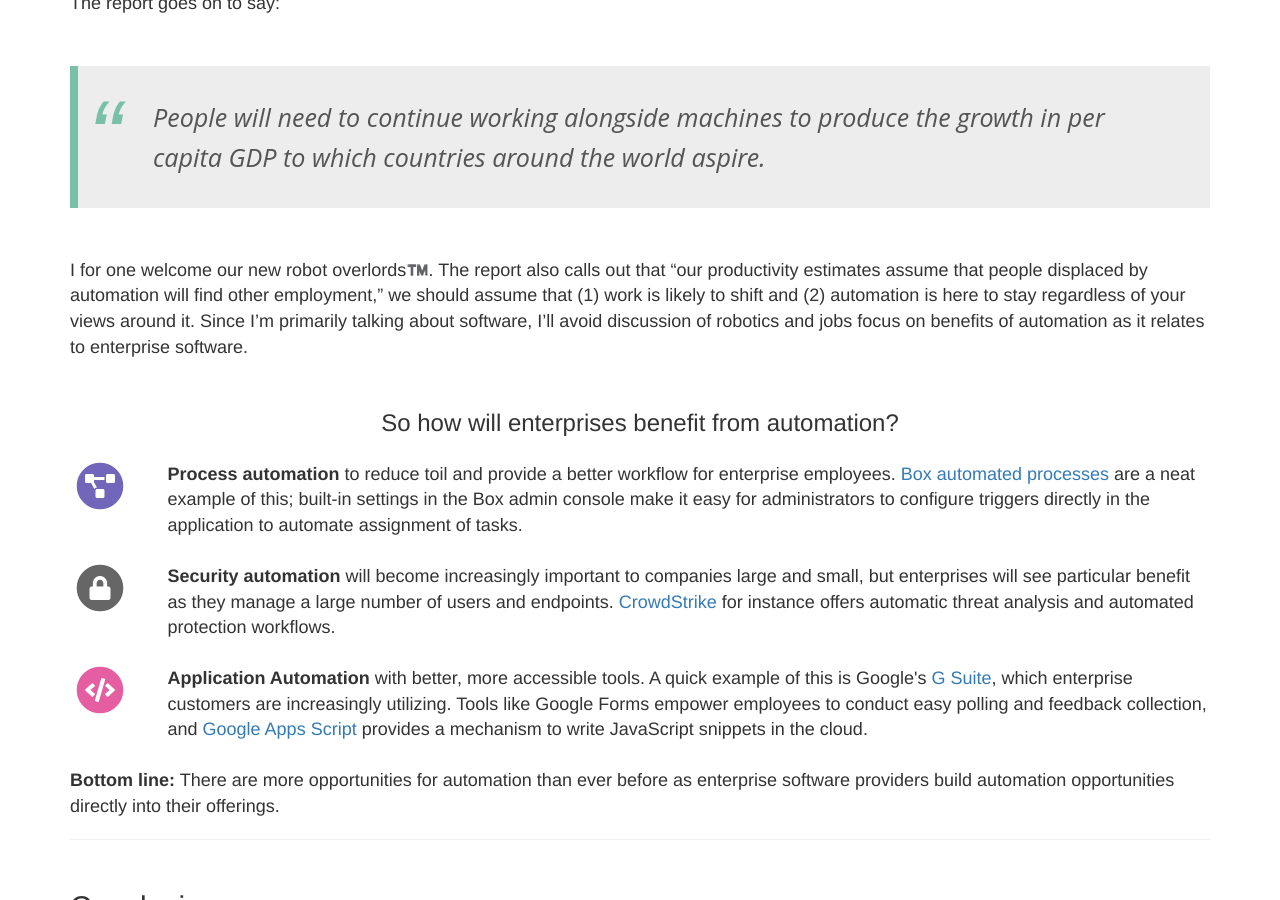
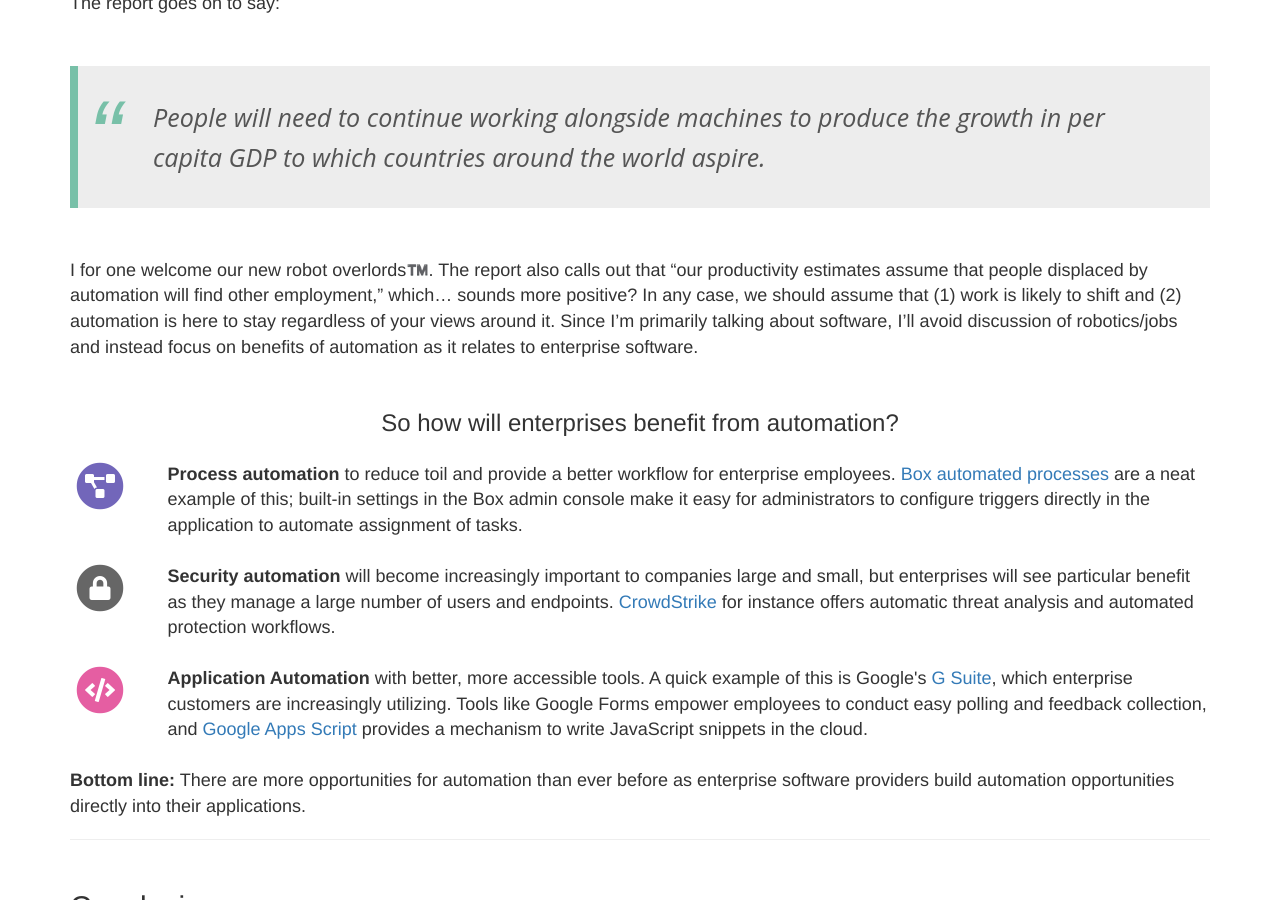
Before and after one commit to adamjstevenson/adamjstevenson.github.io, a Jekyll site: the page built from _posts/2018-05-28-the-next-generation-of-enterprise-software.md, in a window 1280 px wide and 900 px high, scrolled down 4538 px. Built offline with Jekyll 4.4.1, drawn with Linux system fonts in a browser that asks for light colours; nearby versions of some CDN libraries; some of the changed text lies outside the part shown.

Commit message:
minor nits

```diff
--- a/_posts/2018-05-28-the-next-generation-of-enterprise-software.md
+++ b/_posts/2018-05-28-the-next-generation-of-enterprise-software.md
@@ -126,7 +126,7 @@
   People will need to continue working alongside machines to produce the growth in per capita GDP to which countries around the world aspire.
 </blockquote>
 
-I for one welcome our new robot overlords™️. The report also calls out that "our productivity estimates assume that people displaced by automation will find other employment," we should assume that (1) work is likely to shift and (2) automation is here to stay regardless of your views around it. Since I'm primarily talking about software, I'll avoid discussion of robotics and jobs focus on benefits of automation as it relates to enterprise software.
+I for one welcome our new robot overlords™️. The report also calls out that "our productivity estimates assume that people displaced by automation will find other employment," which... sounds more positive? In any case, we should assume that (1) work is likely to shift and (2) automation is here to stay regardless of your views around it. Since I'm primarily talking about software, I'll avoid discussion of robotics/jobs and instead focus on benefits of automation as it relates to enterprise software.
 
 <h3 class="text-center topspace-lg">So how will enterprises benefit from automation?</h3>
 
@@ -165,7 +165,7 @@
 </div>
 
 <div class="topspace-md"></div>
-**Bottom line:** There are more opportunities for automation than ever before as enterprise software providers build automation opportunities directly into their offerings.
+**Bottom line:** There are more opportunities for automation than ever before as enterprise software providers build automation opportunities directly into their applications.
 
 <hr>
 
```
Also changed, not shown: other parts of _posts/2018-05-28-the-next-generation-of-enterprise-software.md (+5 -5 lines).
